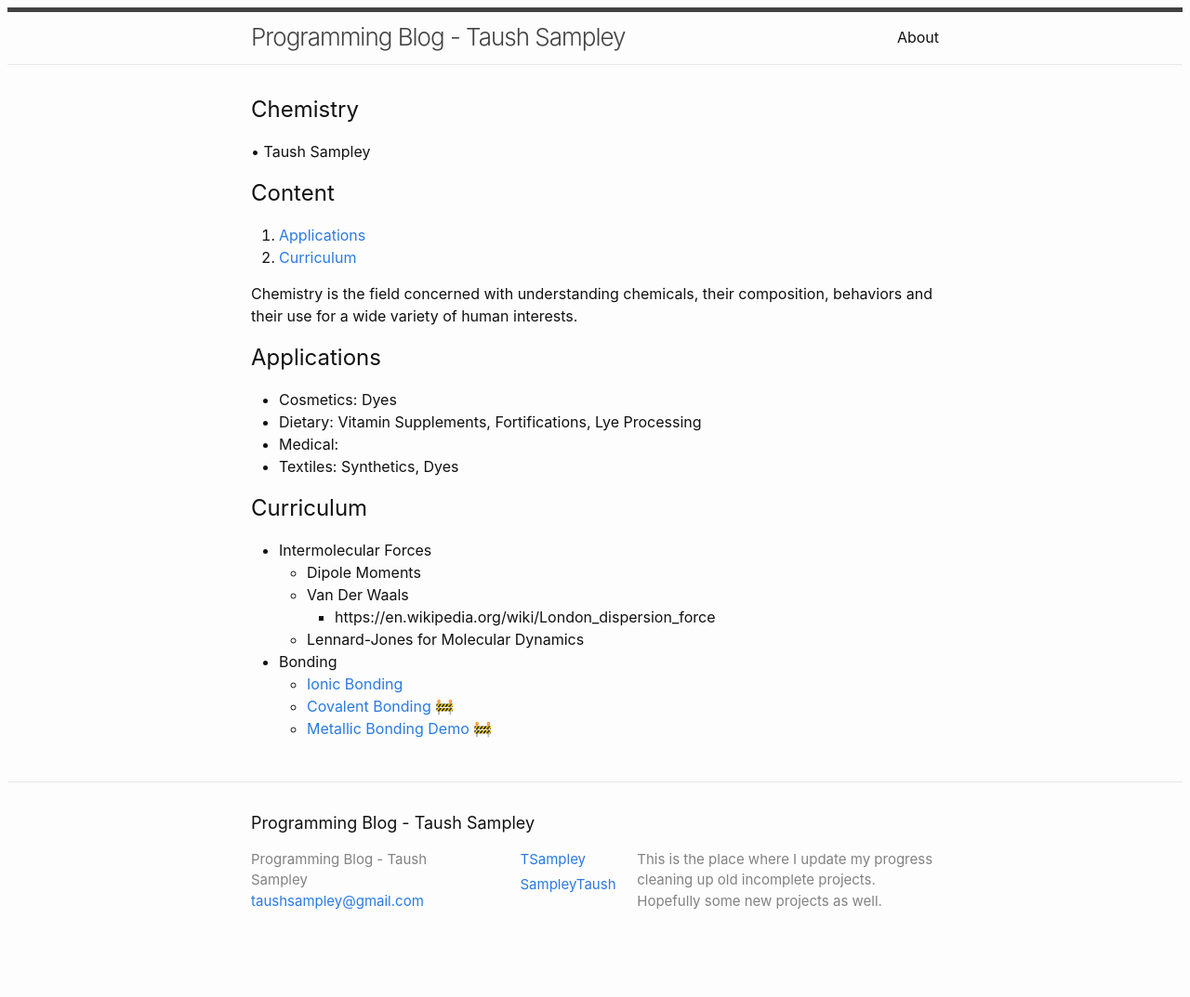
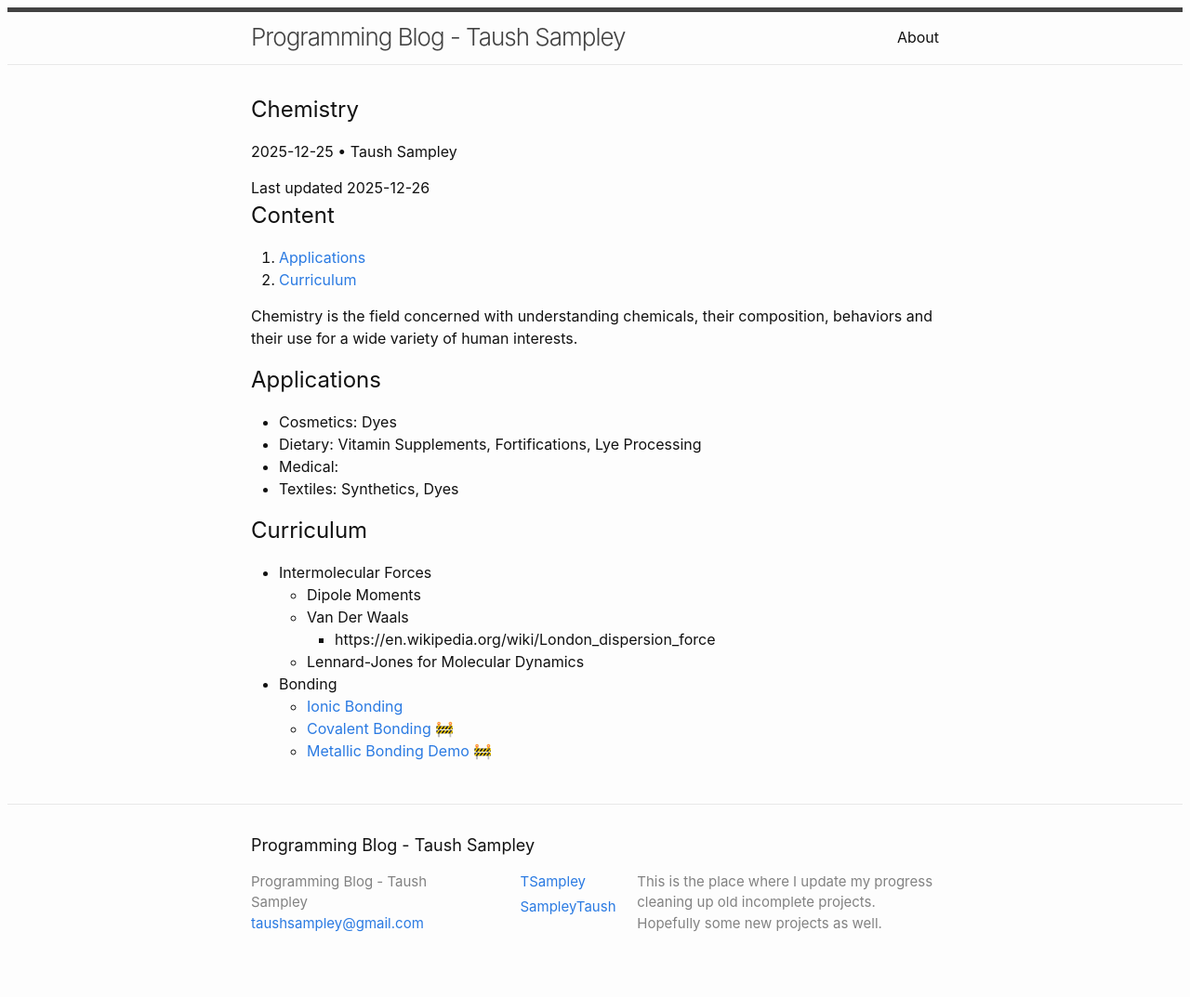
Before and after one commit to TSampley/TSampley.github.io, a Jekyll site: the page built from science/chemistry/index.md, in a window 1280 px wide. Shown: the whole page at 93% size. Built offline with Jekyll 4.4.1, drawn with Linux system fonts in a browser that asks for light colours; before the commit the page ends 1049 px from its top, so only the background shows below that.

Commit message:
Add Chemistry wiki page dates

```diff
--- a/science/chemistry/index.md
+++ b/science/chemistry/index.md
@@ -3,6 +3,8 @@ layout: wiki
 
 title: Chemistry
 description:
+date: 2025-12-25 08:00 -0600
+updated: 2025-12-26 08:00 -0600
 ---
 
 ## Content
```
